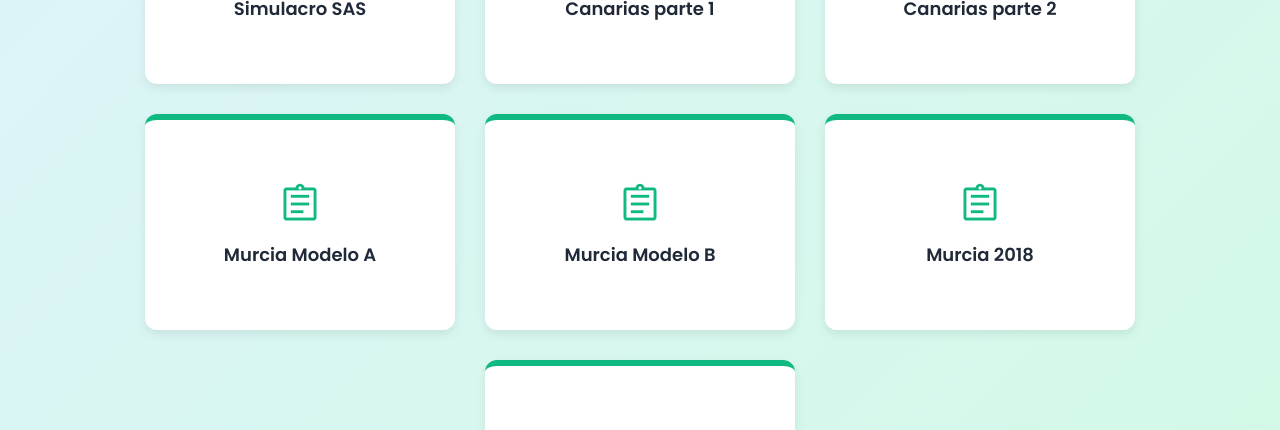
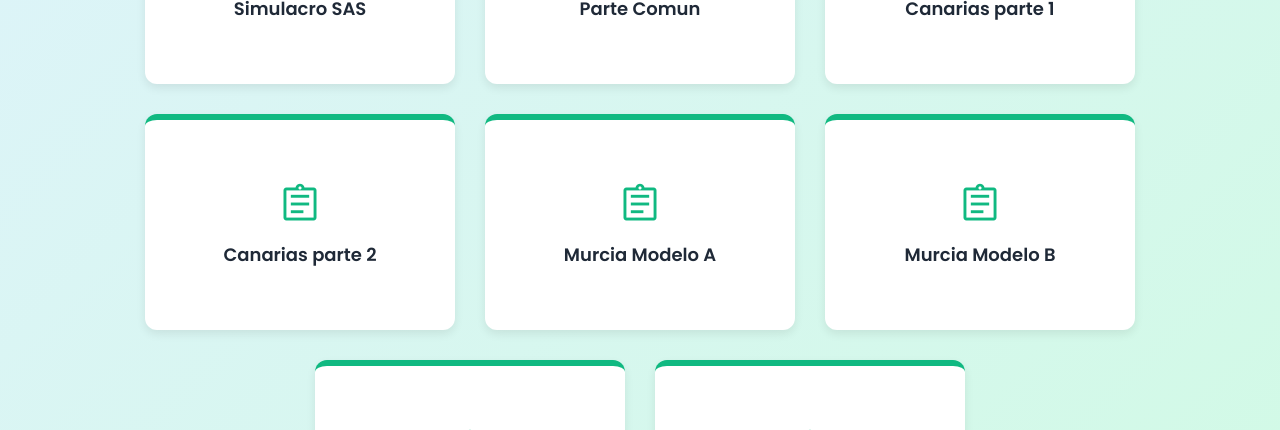
Before and after one commit to fernand492/Testsope, a plain HTML site: page index.html in a window 1280 px wide. Shown: the part 670-1100 px from the top of the page. Drawn offline with nearby package versions, Linux system fonts and the light colour scheme.

Commit message:
index.html

```diff
--- a/index.html
+++ b/index.html
@@ -251,6 +251,7 @@
     // --- Datos de los exámenes ---
     const examenes = [
       { titulo: "Simulacro SAS", archivo: "simulacro-sas.html", icono: "assignment" },
+      { titulo: "Parte Comun", archivo: "parte-comun.html", icono: "assignment" },
       { titulo: "Canarias parte 1", archivo: "examen-canarias-p1.html", icono: "assignment" },
       { titulo: "Canarias parte 2", archivo: "examen-canarias-p2.html", icono: "assignment" },
       { titulo: "Murcia Modelo A", archivo: "examen-murcia-modelo-a.html", icono: "assignment" },
```
